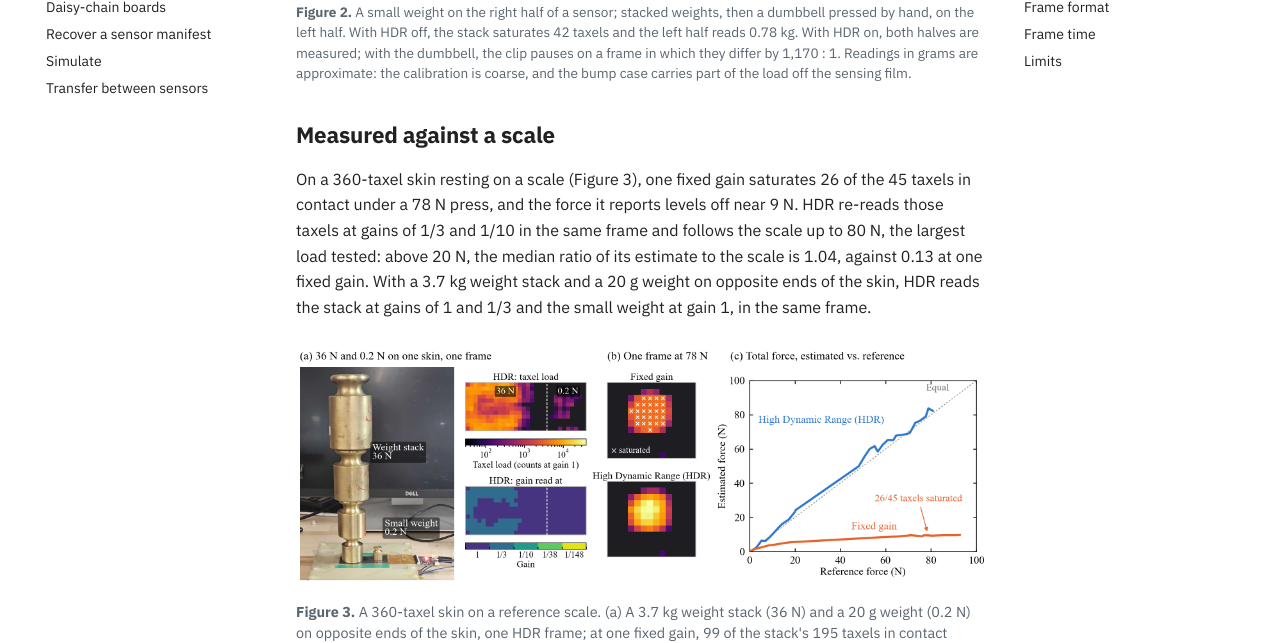
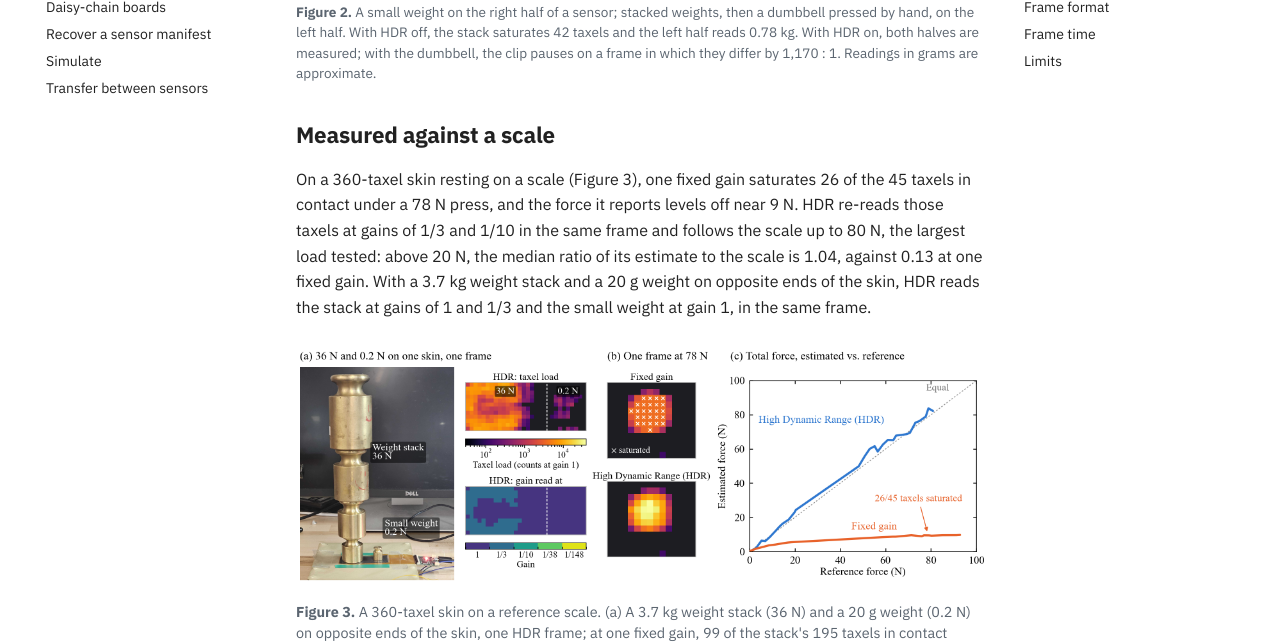
Before and after one commit to opentac/opentac.github.io, an MkDocs documentation site: the page built from docs/use/hdr.md, in a window 1280 px wide and 900 px high, scrolled down 1051 px, cut to the strip 257-900 px from the top of the window. Built offline with MkDocs 1.6.1 and Material for MkDocs 9.7.7, drawn with Linux system fonts in a browser that asks for light colours; comment, search, counter and statistics services are not loaded.

Commit message:
HDR page: shorten the Figure 2 note on gram readings

```diff
--- a/docs/use/hdr.md
+++ b/docs/use/hdr.md
@@ -23,7 +23,7 @@ With one fixed gain, a sensor either resolves light touch or measures heavy load
     <source src="../../assets/loops/hdr.mp4" type="video/mp4">
   </video>
 </div>
-<figcaption><b>Figure 2.</b> A small weight on the right half of a sensor; stacked weights, then a dumbbell pressed by hand, on the left half. With HDR off, the stack saturates 42 taxels and the left half reads 0.78&nbsp;kg. With HDR on, both halves are measured; with the dumbbell, the clip pauses on a frame in which they differ by 1,170&nbsp;:&nbsp;1. Readings in grams are approximate: the calibration is coarse, and the bump case carries part of the load off the sensing film.</figcaption>
+<figcaption><b>Figure 2.</b> A small weight on the right half of a sensor; stacked weights, then a dumbbell pressed by hand, on the left half. With HDR off, the stack saturates 42 taxels and the left half reads 0.78&nbsp;kg. With HDR on, both halves are measured; with the dumbbell, the clip pauses on a frame in which they differ by 1,170&nbsp;:&nbsp;1. Readings in grams are approximate.</figcaption>
 </figure>
 
 ## Measured against a scale { #measured }
```
